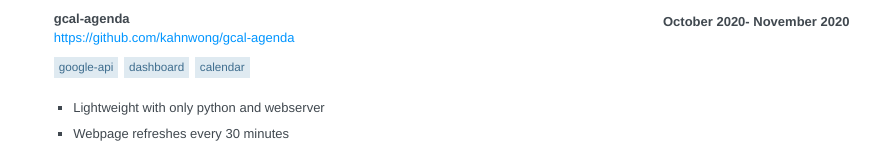
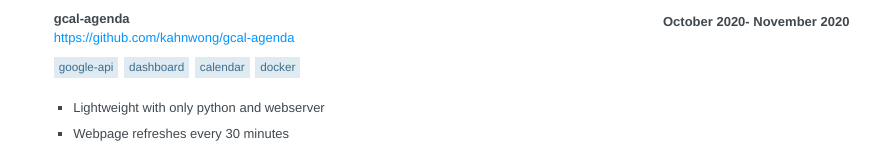
Before and after one commit to kahnwong/kahnwong.github.io, a plain HTML site: page resume.html in a window 1280 px wide. Shown: the part 972-1119 px from the top of the page, without its empty margins (198-1078 px from the left). Drawn offline with Linux system fonts and the light colour scheme.

Commit message:
rebuilding site Sun Mar  7 15:49:25 +07 2021

```diff
--- a/resume.html
+++ b/resume.html
@@ -996,6 +996,7 @@
                         <li>google-api</li>
                         <li>dashboard</li>
                         <li>calendar</li>
+                        <li>docker</li>
                     </ul>
                     <div class="item">
                         <ul class="highlights">
```
